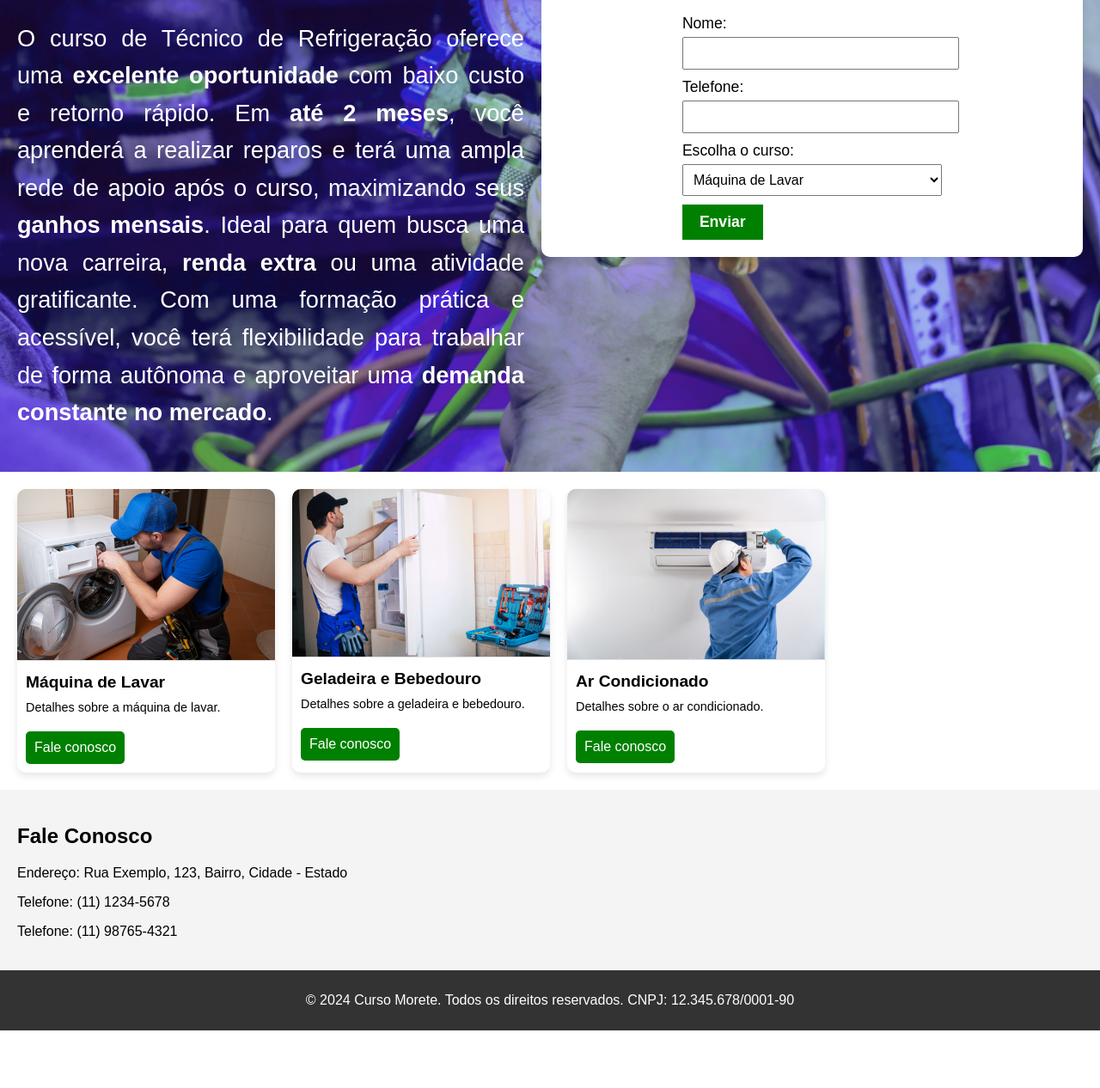
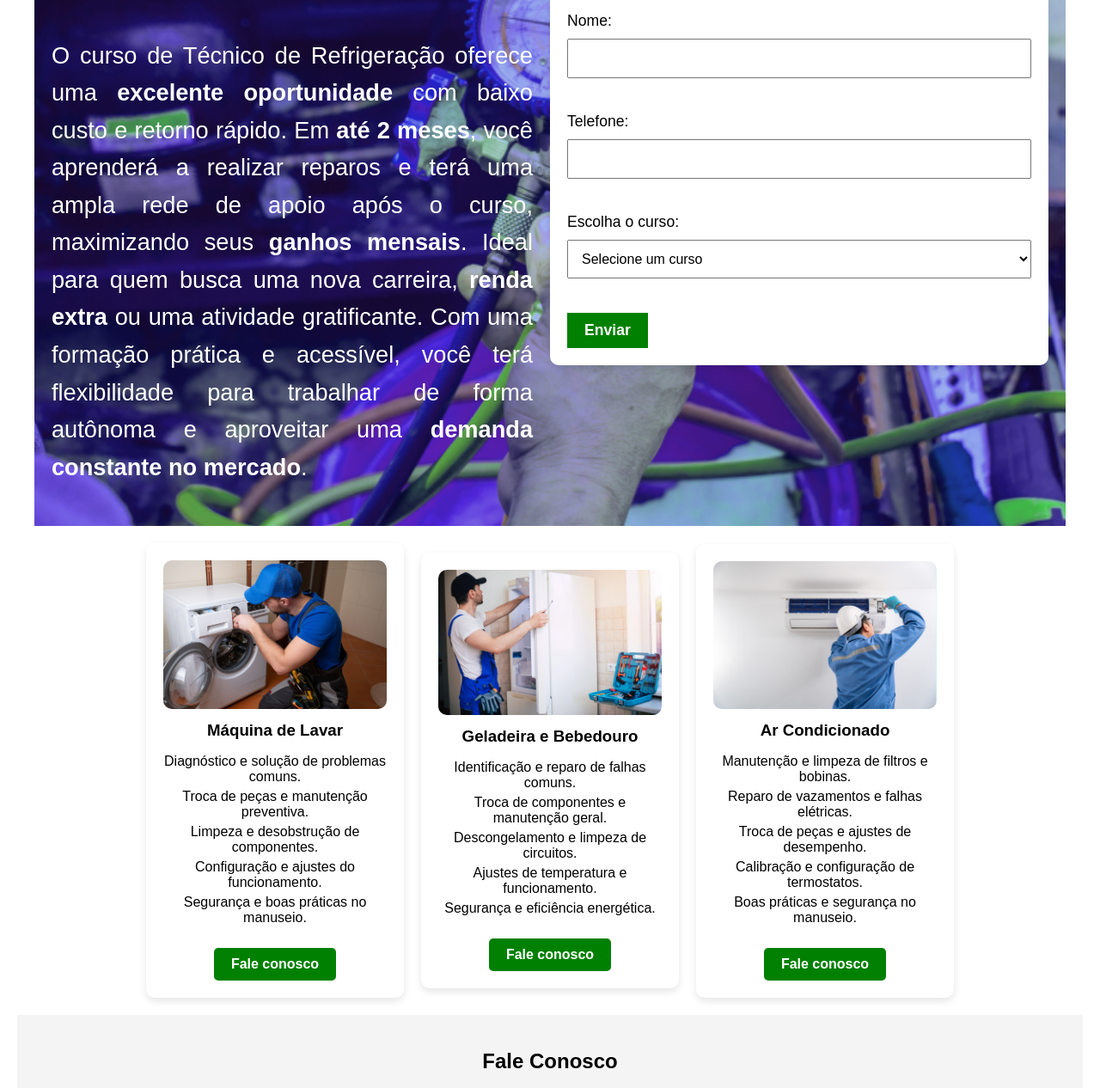
Before and after one commit to joaovictormedina/Curso-Morete, a plain HTML site: page index.html in a window 1280 px wide. Shown: the part 484-1750 px from the top of the page at 86% size. Before the commit the page ends 1683 px from the top, so only its background shows below. Drawn offline with Linux system fonts and the light colour scheme.

Commit message:
Adicionando funcionalidades js ao site

```diff
--- a/index.html
+++ b/index.html
@@ -12,7 +12,7 @@
         <img src="img/logo.png" alt="Logo Curso Morete" class="logo">
         <nav>
             <a href="#courses">Cursos</a>
-            <a href="#contact">Contato</a>
+            <a href="#contact">Contatos</a>
         </nav>
     </header>
 
@@ -20,25 +20,31 @@
     <section id="about-course">
         <div class="content">
             <div class="info">
-                <h1 id="course-title">O Curso de Refrigeração <br>
-                    Ideal para Você!</h1>
+                <h1 id="course-title">O Curso de Refrigeração <br> Ideal para Você!</h1>
                 <p id="course-description" class="justified-text">O curso de Técnico de Refrigeração oferece uma <strong>excelente oportunidade</strong> com baixo custo e retorno rápido. Em <strong>até 2 meses</strong>, você aprenderá a realizar reparos e terá uma ampla rede de apoio após o curso, maximizando seus <strong>ganhos mensais</strong>. Ideal para quem busca uma nova carreira, <strong>renda extra</strong> ou uma atividade gratificante. Com uma formação prática e acessível, você terá flexibilidade para trabalhar de forma autônoma e aproveitar uma <strong>demanda constante no mercado</strong>.</p>
             </div>
             <div class="form">
                 <h2>Preencha seu contato para garantir o <span class="highlight">CURSO</span></h2>
-                <form action="#" method="post">
+                <form id="contact-form">
+                    <div class="form-group">
                         <label for="name">Nome:</label>
                         <input type="text" id="name" name="name" required>
+                    </div>
 
+                    <div class="form-group">
                         <label for="phone">Telefone:</label>
                         <input type="tel" id="phone" name="phone" required>
+                    </div>
 
+                    <div class="form-group">
                         <label for="course">Escolha o curso:</label>
                         <select id="course" name="course" required>
+                            <option value="">Selecione um curso</option>
                             <option value="maquina-de-lavar">Máquina de Lavar</option>
                             <option value="geladeira-e-bebedouro">Geladeira e Bebedouro</option>
                             <option value="ar-condicionado">Ar Condicionado</option>
                         </select>
+                    </div>
 
                     <button type="submit">Enviar</button>
                 </form>
@@ -51,20 +57,38 @@
         <div class="course">
             <img src="img/m.lavar.png" alt="Máquina de Lavar">
             <h3>Máquina de Lavar</h3>
-            <p>Detalhes sobre a máquina de lavar.</p>
-            <a href="https://wa.me/1234567890" class="whatsapp-button">Fale conosco</a>
+            <ul>
+                <li>Diagnóstico e solução de problemas comuns.</li>
+                <li>Troca de peças e manutenção preventiva.</li>
+                <li>Limpeza e desobstrução de componentes.</li>
+                <li>Configuração e ajustes do funcionamento.</li>
+                <li>Segurança e boas práticas no manuseio.</li>
+            </ul>
+            <a href="https://wa.me/5521987570827" class="whatsapp-button">Fale conosco</a>
         </div>
         <div class="course">
             <img src="img/geladeira.png" alt="Geladeira e Bebedouro">
             <h3>Geladeira e Bebedouro</h3>
-            <p>Detalhes sobre a geladeira e bebedouro.</p>
-            <a href="https://wa.me/1234567890" class="whatsapp-button">Fale conosco</a>
+            <ul>
+                <li>Identificação e reparo de falhas comuns.</li>
+                <li>Troca de componentes e manutenção geral.</li>
+                <li>Descongelamento e limpeza de circuitos.</li>
+                <li>Ajustes de temperatura e funcionamento.</li>
+                <li>Segurança e eficiência energética.</li>
+            </ul>
+            <a href="https://wa.me/5521987570827" class="whatsapp-button">Fale conosco</a>
         </div>
         <div class="course">
             <img src="img/ar.cond.png" alt="Ar Condicionado">
             <h3>Ar Condicionado</h3>
-            <p>Detalhes sobre o ar condicionado.</p>
-            <a href="https://wa.me/1234567890" class="whatsapp-button">Fale conosco</a>
+            <ul>
+                <li>Manutenção e limpeza de filtros e bobinas.</li>
+                <li>Reparo de vazamentos e falhas elétricas.</li>
+                <li>Troca de peças e ajustes de desempenho.</li>
+                <li>Calibração e configuração de termostatos.</li>
+                <li>Boas práticas e segurança no manuseio.</li>
+            </ul>
+            <a href="https://wa.me/5521987570827" class="whatsapp-button">Fale conosco</a>
         </div>
     </section>
 
--- a/script.js
+++ b/script.js
@@ -1,2 +1,23 @@
-// Aqui você pode adicionar funcionalidades JavaScript no futuro
-console.log('Curso Morete - Página carregada');
+document.addEventListener('DOMContentLoaded', function () {
+    console.log('Curso Morete - Página carregada');
+
+    const form = document.querySelector('form');
+    const submitButton = document.querySelector('button[type="submit"]');
+
+    form.addEventListener('submit', function (event) {
+        event.preventDefault();
+
+        const name = document.getElementById('name').value;
+        const phone = document.getElementById('phone').value;
+        const course = document.getElementById('course').value;
+
+        if (name && phone && course) {
+            const message = `Olá, gostaria de me inscrever no curso de ${course}! Meu nome é ${name} e meu telefone é ${phone}.`;
+            const whatsappUrl = `https://wa.me/5521987570827?text=${encodeURIComponent(message)}`;
+
+            window.location.href = whatsappUrl;
+        } else {
+            alert('Por favor, preencha todos os campos antes de enviar.');
+        }
+    });
+});
--- a/styles.css
+++ b/styles.css
@@ -9,15 +9,18 @@ body {
 header {
     background-color: blue;
     color: white;
-    padding: 10px;
+    padding: 0;
     display: flex;
     justify-content: space-between;
     align-items: center;
+    max-width: 1200px;
+    margin: 0 auto;
 }
 
 header .logo {
     max-width: 150px;
-    border-radius: 15px;
+    border-radius: 35px;
+    padding: 20px;
 }
 
 header nav {
@@ -34,55 +37,64 @@ header nav a:hover {
     text-decoration: underline;
 }
 
+header nav a[href="#contact"] {
+    margin-right: 20px;
+}
+
 /* Segunda Seção */
 #about-course {
     background-image: url('img/fundo.2.png');
     background-size: cover;
     background-position: center;
     background-repeat: no-repeat;
+    background-attachment: fixed;
     padding: 20px;
     color: white;
+    box-sizing: border-box;
+    max-width: 1200px;
+    margin: 0 auto;
 }
 
 #about-course .content {
     display: flex;
     justify-content: space-between;
-    align-items: center; /* Alinha verticalmente ao centro */
+    align-items: center;
     gap: 20px;
-    flex-wrap: wrap; /* Permite que o layout flua quando a tela é pequena */
-    min-height: 400px; /* Define uma altura mínima para garantir o alinhamento vertical */
+    flex-wrap: wrap;
+    min-height: 400px;
 }
 
-/* Ajuste para garantir que as duas divs se ajustem lado a lado */
 #about-course .info {
     flex: 1;
     max-width: 50%;
-    min-width: 300px; /* Define uma largura mínima para garantir que as divs não se sobreponham */
+    min-width: 300px;
 }
 
 #about-course .form {
     flex: 1;
     max-width: 50%;
-    min-width: 300px; /* Define uma largura mínima para garantir que as divs não se sobreponham */
-    background-color: white; /* Fundo branco para a caixa de formulário */
+    min-width: 300px;
+    background-color: white;
     padding: 20px;
     border-radius: 10px;
-    box-shadow: 0 4px 8px rgba(0, 0, 0, 0.1); /* Sombra para destaque */
-    color: black; /* Cor do texto em preto para contraste */
+    box-shadow: 0 4px 8px rgba(0, 0, 0, 0.1);
+    color: black;
     display: flex;
     flex-direction: column;
-    align-items: center; /* Alinha o conteúdo da caixa branca ao centro */
+    align-items: stretch;
+    box-sizing: border-box;
+    width: 100%;
 }
 
 /* Estilos para o texto da div .info */
 .info h1 {
-    font-size: 4.5em; /* Tamanho do título */
-    font-weight: bold; /* Peso da fonte do título */
+    font-size: 4.5em;
+    font-weight: bold;
 }
 
 .info p {
-    font-size: 1.7em; /* Tamanho do parágrafo */
-    font-weight: lighter; /* Peso da fonte do parágrafo */
+    font-size: 1.7em;
+    font-weight: lighter;
 }
 
 .justified-text {
@@ -100,9 +112,11 @@ header nav a:hover {
 
 .form input, .form select {
     width: 100%;
-    padding: 8px;
-    margin-top: 5px;
+    padding: 12px;
+    margin-top: 10px;
+    margin-bottom: 30px;
     font-size: 1em;
+    box-sizing: border-box;
 }
 
 .form button {
@@ -120,93 +134,101 @@ header nav a:hover {
     background-color: darkred;
 }
 
-/* Destaque no Título do Formulário */
 .form h2 {
     font-size: 1.8em;
     font-weight: bold;
-    margin-bottom: 10px;
+    margin-bottom: 50px;
+    text-align: center;
 }
 
 .form .highlight {
-    background-color: red;
-    color: white;
-    padding: 0 5px;
-    border-radius: 3px;
+    color: red;
 }
 
 /* Terceira Seção */
 #courses {
-    padding: 20px;
     display: flex;
     flex-wrap: wrap;
+    justify-content: center;
+    align-items: center;
     gap: 20px;
+    padding: 20px;
+    max-width: 1200px;
+    margin: 0 auto;
+    text-align: center;
 }
 
 .course {
-    flex: 1;
-    min-width: 250px;
+    background-color: white;
+    border-radius: 10px;
+    box-shadow: 0 4px 8px rgba(0, 0, 0, 0.1);
+    padding: 20px;
+    width: calc(33.333% - 20px);
+    box-sizing: border-box;
     max-width: 300px;
-    box-shadow: 0 4px 8px rgba(0, 0, 0, 0.1);
-    border-radius: 10px;
-    overflow: hidden;
-    background-color: #fff;
 }
 
 .course img {
-    width: 100%;
+    max-width: 100%;
     height: auto;
-    border-bottom: 1px solid #ddd;
+    border-radius: 10px;
 }
 
 .course h3 {
-    margin: 10px;
-    font-size: 1.2em;
+    margin: 10px 0;
 }
 
-.course p {
-    margin: 0 10px 10px;
-    font-size: 0.9em;
+.course ul {
+    list-style-type: none;
+    padding: 0;
+}
+
+.course ul li {
+    margin: 5px 0;
 }
 
 .whatsapp-button {
     display: inline-block;
-    padding: 10px;
+    padding: 10px 20px;
     background-color: green;
     color: white;
     text-decoration: none;
     border-radius: 5px;
-    text-align: center;
-    margin: 10px;
+    font-weight: bold;
+    margin-top: 10px;
 }
 
 .whatsapp-button:hover {
-    background-color: darkgreen;
+    background-color: darkred;
 }
 
 /* Quarta Seção */
 #contact {
+    background-color: #f4f4f4;
     padding: 20px;
-    background-color: #f4f4f4;
+    text-align: center;
+    max-width: 1200px;
+    margin: 0 auto;
 }
 
 /* Quinta Seção */
 footer {
-    padding: 10px;
-    text-align: center;
     background-color: #333;
     color: white;
+    text-align: center;
+    padding: 10px;
 }
 
 /* Media Queries para Responsividade */
 @media (max-width: 768px) {
     #about-course .content {
-        flex-direction: column; /* Empilha o conteúdo verticalmente em telas menores */
-        align-items: center; /* Centraliza os itens */
+        flex-direction: column;
+        align-items: center;
     }
 
     #about-course .info, #about-course .form {
-        max-width: 100%; /* Remove o limite máximo de largura */
-        min-width: 0; /* Remove o limite mínimo de largura */
+        max-width: 100%;
+        min-width: 0;
     }
 
     .info h1 {
@@ -216,4 +238,14 @@ footer {
     .info p {
         font-size: 1.2em;
     }
+
+    .course {
+        width: calc(50% - 20px);
+    }
 }
+
+@media (max-width: 480px) {
+    .course {
+        width: 100%;
+    }
+}
```
Also changed, not shown: Readme.md.txt (deleted). Lines whose indentation alone changed are shown as unchanged.
